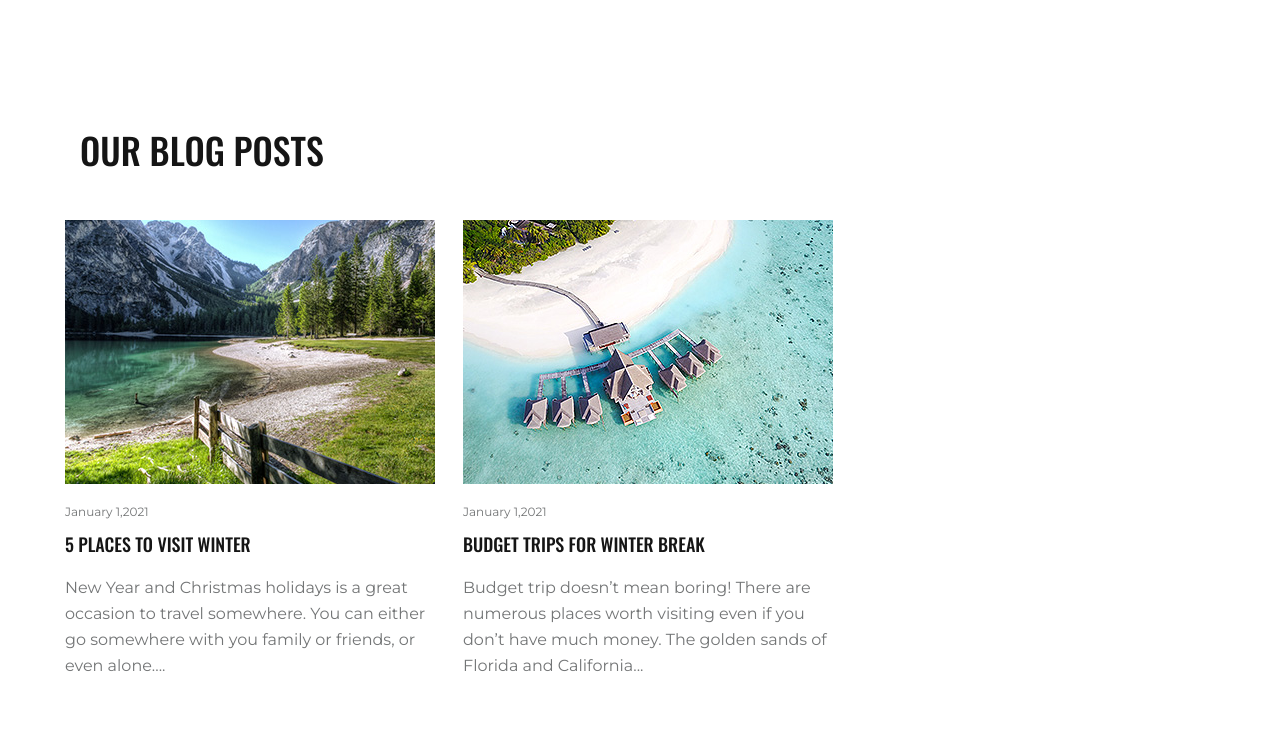
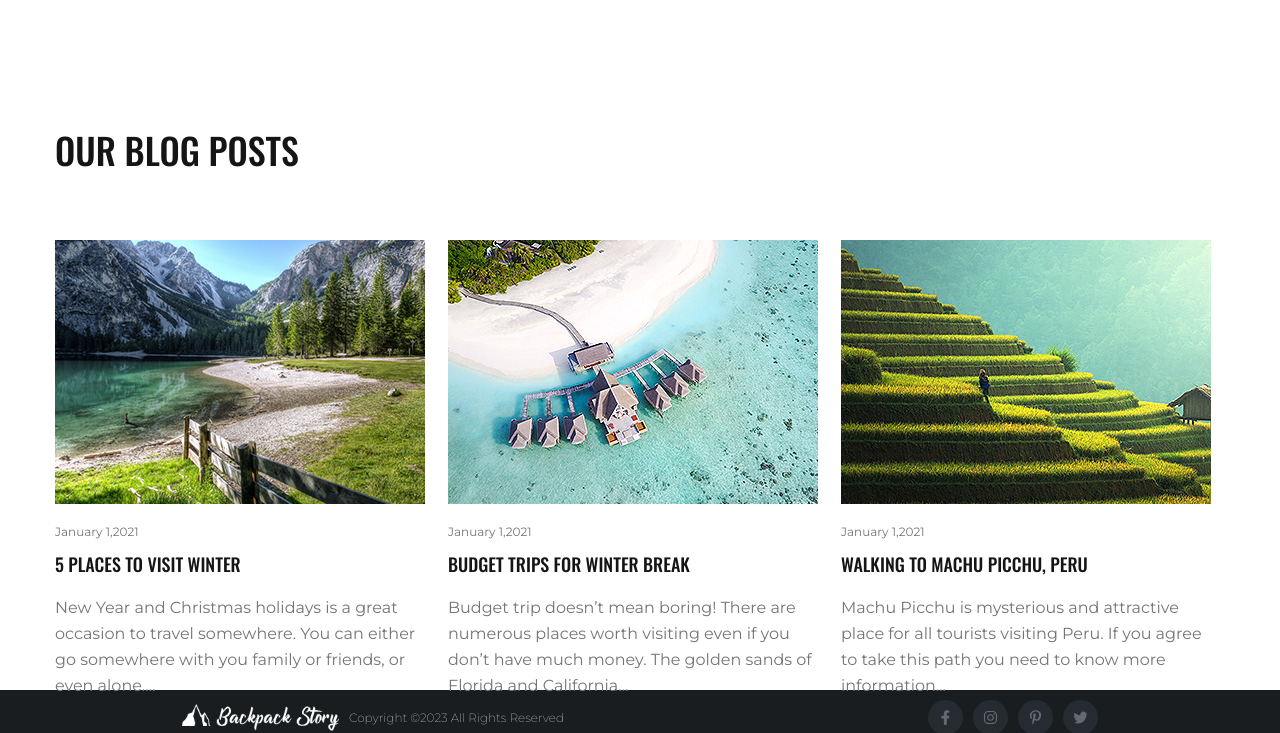
Before and after one commit to FeridQarayev/beautiful_places_app, a React (Create React App) app in the folder client/: page / in a window 1280 px wide. Shown: the part 1020-1753 px from the top of the page. Built offline with nearby package versions, Linux system fonts and the light colour scheme.

Commit message:
responsive added

```diff
--- a/client/src/components/base/blog/style.module.css
+++ b/client/src/components/base/blog/style.module.css
@@ -41,10 +41,11 @@
 }
 .container__cards {
   display: flex;
+  margin-top: 20px;
+  gap: 10px;
+  display: flex;
   flex-wrap: wrap;
-  margin-right: -15px;
-  margin-left: -15px;
-  gap:15px;
+
 }
 .container__title {
   color: #151515;
@@ -57,9 +58,21 @@
   margin-left: 80px;
   margin-right: 80px;
 }
-@media only screen and (min-width: 1270px) {
- .blog__posts{
+@media only screen and (min-width: 1200px) {
+ .container{
+    max-width: 1200px;
+    padding-right: 15px;
+    padding-left: 15px;
+    margin-right: auto;
+    margin-left: auto;
+
+}
+
+.container__cards {
 
 
+
+
+}
+
  }
-}
```
